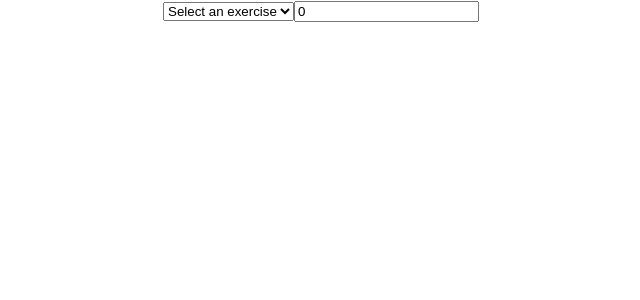
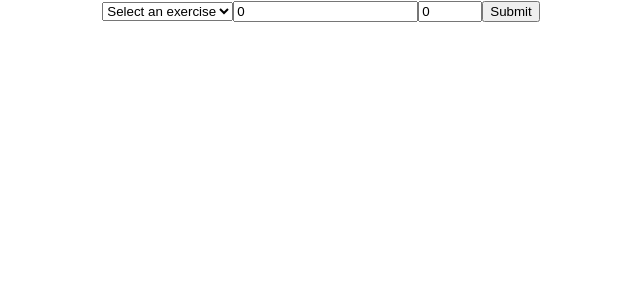
Before and after one commit to michaelocenar/gymtracker, a React (Create React App) app: page / in a window 1280 px wide. Shown: the top 300 px of the page, without its empty margins (319-959 px from the left). Built offline with nearby package versions, Linux system fonts and the light colour scheme.

Commit message:
add a submit button

```diff
--- a/src/App.js
+++ b/src/App.js
@@ -5,6 +5,7 @@ const App = () => {
 
   const [exercise, setExercise] = useState('');
   const [weight, setWeight] = useState(0);
+  const [repetition, setRepetition] = useState(0);
 
   const exercises = [
     "squat",
@@ -18,16 +19,19 @@ const App = () => {
     e.preventDefault();
     console.log("Exercise", exercise);
     console.log("Weight", weight);
+    console.log("Repetition", repetition);
   }
 
   return (
     <div className="App">
       <form onSubmit={handleSubmit}>
-        <select value={exercise} onChange={(e) => setExercise(e.target.value)}>
-          <option value=""> Select an exercise </option>
-          {exercises.map((ex) => (
+        <select
+          value={exercise}
+          onChange={(e) => setExercise(e.target.value)}>
+            <option value=""> Select an exercise </option>
+              {exercises.map((ex) => (
             <option key={ex} value={ex}>{ex}</option>
-          ))}
+            ))}
         </select>
         <input
           type="number"
@@ -35,6 +39,16 @@ const App = () => {
           value={weight}
           onChange={(e) => setWeight(e.target.value)}
         />
+          <input
+          type="number"
+          placeholder="Enter repetitions"
+          value={repetition}
+          onChange={(e) => setRepetition(e.target.value)}
+          min="1"
+          max="100"
+          step="1"
+        />
+        <button type="submit">Submit</button>
       </form>
     </div>
   );
```
